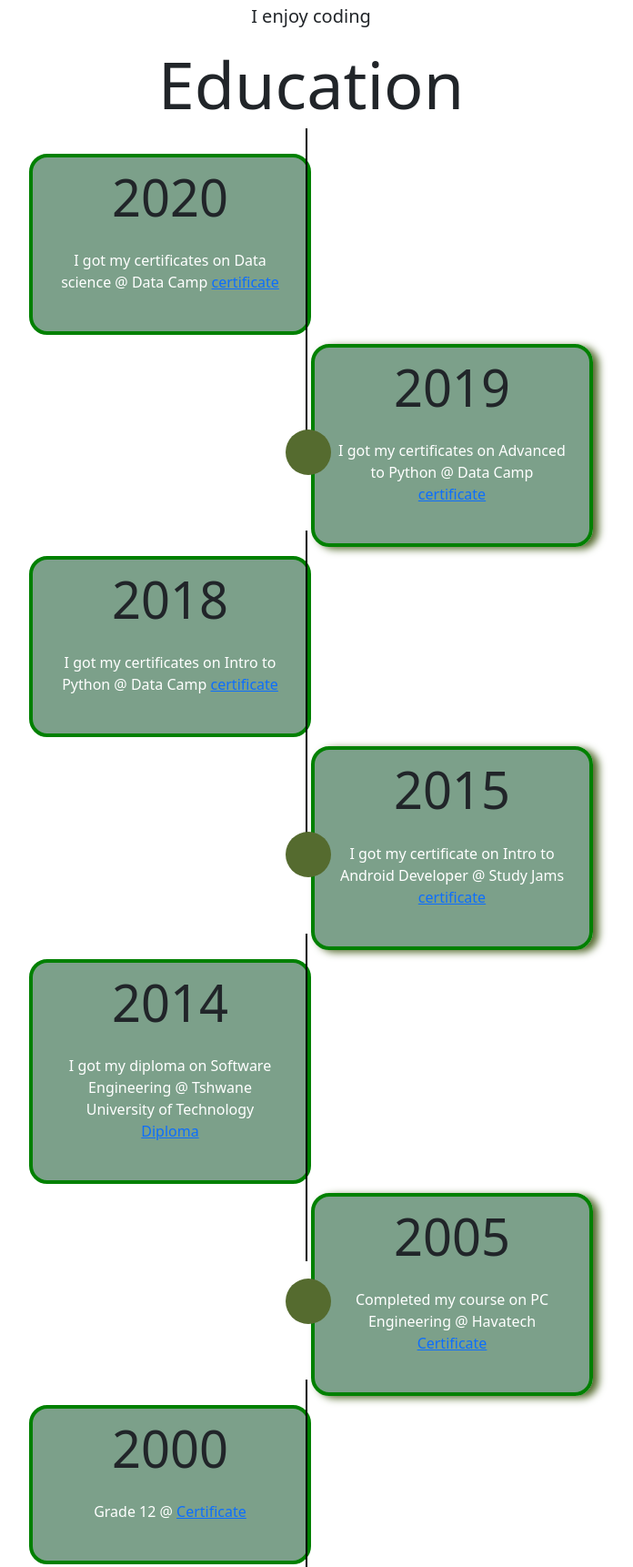
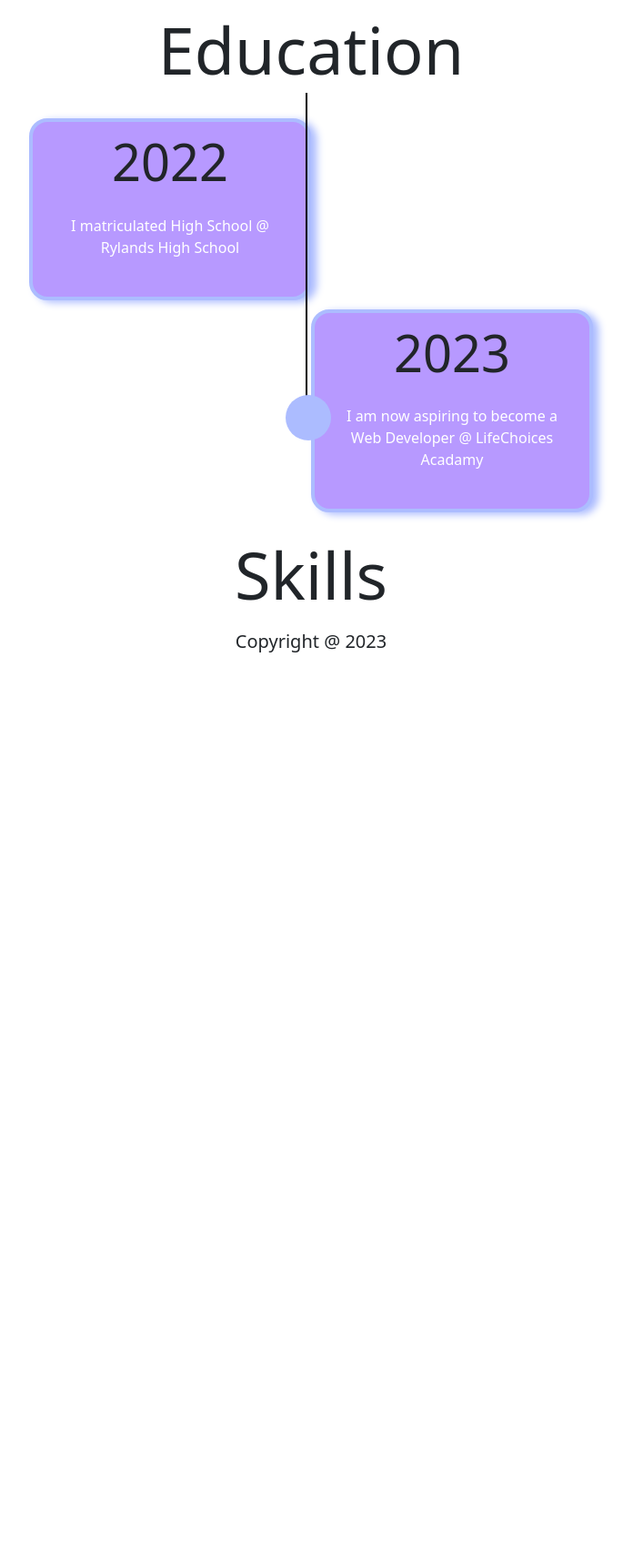
Before and after one commit to RayhaanK/portfolioWithBSandJS, a plain HTML site: page index.html in a window 1280 px wide. Shown: the part 802-2524 px from the top of the page at 91% size, without its empty margins (298-994 px from the left). After the commit the page ends 1538 px from the top, so only its background shows below. Drawn offline with nearby package versions, Linux system fonts and the light colour scheme.

Commit message:
added education section

```diff
--- a/index.html
+++ b/index.html
@@ -77,7 +77,7 @@
           <img
             src="https://i.postimg.cc/qR9dF6v2/C12-Rayhaan-Khan-1.jpg"
             alt="Me"
-            class="img-fluid rounded-5 w-50 m-auto"
+            class="img-fluid rounded-5 m-auto"
             loading="lazy"
           />
           <h4 class="display-4">I am <span>a aspiring developer</span></h4>
@@ -98,8 +98,14 @@
         </div>
         </div>
       </section>
-      <section class="container">
-        <h2 class="display-2"></h2>
+      <section class="container" id="skill">
+        <div class="row">
+          <h2 class="display-2">Skills</h2>
+      </div>
+      <div class="row">
+          <div class="skill"></div>
+      </div>
+
       </section>
       <section class="container">
         <h2 class="display-2"></h2>
--- a/script/code.js
+++ b/script/code.js
@@ -1,7 +1,6 @@
 let about = document.querySelector('section#about .row:last-child')
 let aboutContents = [
-    "I am 19 years old.",
-    "I enjoy coding"
+    "My name is Mohamed Rayhaan Khan.My date of birth is 18/04/2004. My home language is English and I can speak Afrikaans too.I currently live in Ottery. My date of birth is 18/04/2004. My home language is English and I can speak Afrikaans too. I currently live in Ottery."
 ]
 // Loop through the content
 aboutContents.forEach( (content)=> {
@@ -12,60 +11,16 @@ aboutContents.forEach( (content)=> {
 let education = [
     {
         id: 1,
-        year: 2020,
-        description: 'I got my certificates on Data science',
-        place: 'Data Camp',
-        type: 'certificate',
-        certificate: ''
+        year: 2022,
+        description: 'I matriculated High School',
+        place: 'Rylands High School',
     },
     {
         id: 2,
-        year: 2019,
-        description: 'I got my certificates on Advanced to Python',
-        place: 'Data Camp',
-        type: 'certificate',
-        certificate: ''
-    },
-    {
-        id: 3,
-        year: 2018,
-        description: 'I got my certificates on Intro to Python',
-        place: 'Data Camp',
-        type: 'certificate',
-        certificate: ''
-    },
-    {
-        id: 4,
-        year: 2015,
-        description: 'I got my certificate on Intro to Android Developer',
-        place: 'Study Jams',
-        type: 'certificate',
-        certificate: ''
-    },
-    {
-        id: 5,
-        year: 2014,
-        description: 'I got my diploma on Software Engineering',
-        place: 'Tshwane University of Technology',
-        type: 'Diploma',
-        certificate: ''
-    },
-    {
-        id: 6,
-        year: 2005,
-        description: 'Completed my course on PC Engineering',
-        place: 'Havatech',
-        type: 'Certificate',
-        certificate: ''
-    },
-    {
-        id: 7,
-        year: 2000,
-        description: 'Grade 12',
-        place: '',
-        type: 'Certificate',
-        certificate: ''
-    },
+        year: 2023,
+        description: 'I am now aspiring to become a Web Developer',
+        place: 'LifeChoices Acadamy',
+    }
 ]
 //
 let divEducation = document.querySelector('.education');
@@ -76,7 +31,6 @@ education.forEach((data)=> {
         <div class="card-body">
             <p class="text-white">
                 ${data.description} @ <span>${data.place}</span>
-                <a href="${data.certificate}" target="_blank">${data.type}</a>
             </p>
         </div>
     </div>
--- a/styles/style.css
+++ b/styles/style.css
@@ -2,6 +2,11 @@
 /* Logo */
 img[alt='Logo'] {
     width: 5rem;
+}
+
+img[alt='Me'] {
+    width: 500px;
+    object-fit: cover;
 }
 
 /* body */
@@ -13,10 +18,10 @@ body {
 :root{
     --primary: rgb(0, 0, 0);
     --secondary: white;
-    --alternative: hsla(144, 27%, 37%, .7);
-    --awesomeColor: darkolivegreen;
-    --green: green;
-    --mainBox-shadow: -8px -3px 23px 5px rgba(105,96,96,0.75);
+    --alternative: #B799FF;
+    --awesomeColor:#ACBCFF ;
+    --green: #ACBCFF;
+    --mainBox-shadow: -8px -3px 23px 5px #acbdffc2;
 }
 /* Education */
 .education {
@@ -34,6 +39,8 @@ body {
 }
 .card:nth-child(odd) {
     position: relative;
+    box-shadow: 10s .5vw 1vw #acbdffc2;
+    box-shadow: .5vw .2vw .7vw var(--awesomeColor);
 }
 .card:nth-child(odd)::after {
     position: absolute;
@@ -59,7 +66,6 @@ body {
     height: 50px;
     border-radius: 50%;
     background-color: var(--awesomeColor);
-    box-shadow: 10s .5vw 1vw rgba(90, 115, 132, 0.9);
 }
 
 /* Media query */
```
